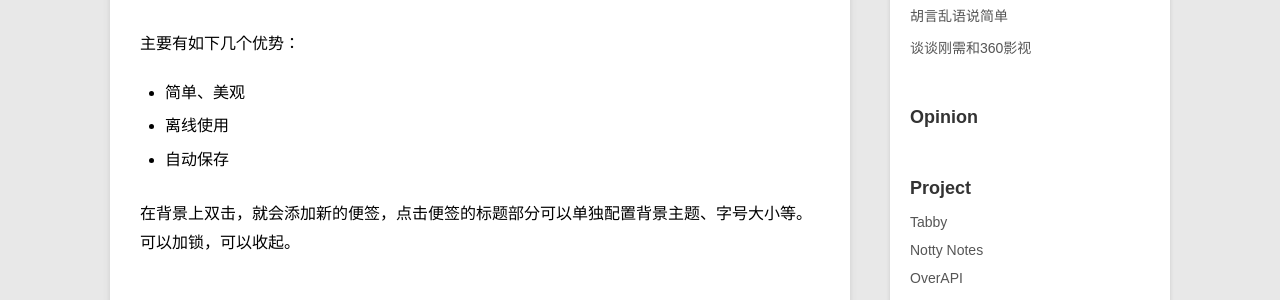
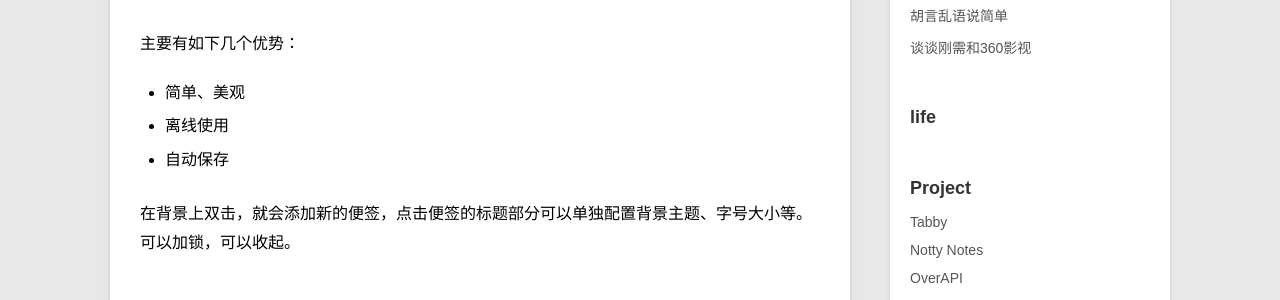
Before and after one commit to szulrj2008/jethro.github.io, a Jekyll site: the page built from _posts/project/2012-10-17-notty-notes.md, in a window 1280 px wide. Shown: the part 633-933 px from the top of the page. Built offline with Jekyll 4.4.1, drawn with Linux system fonts in a browser that asks for light colours; Markdown is read by kramdown in place of the engine named in the settings.

Commit message:
add life
add life

```diff
--- a/_layouts/post.html
+++ b/_layouts/post.html
@@ -67,7 +67,7 @@ layout: default
         {% endfor %}
         </ul>
 
-         <h2>Opinion</h2>
+         <h2>life</h2>
         <ul class="artical-list">
         {% for post in site.categories.life%}
             <li><a href="{{ post.url }}">{{ post.title }}</a></li>
```
